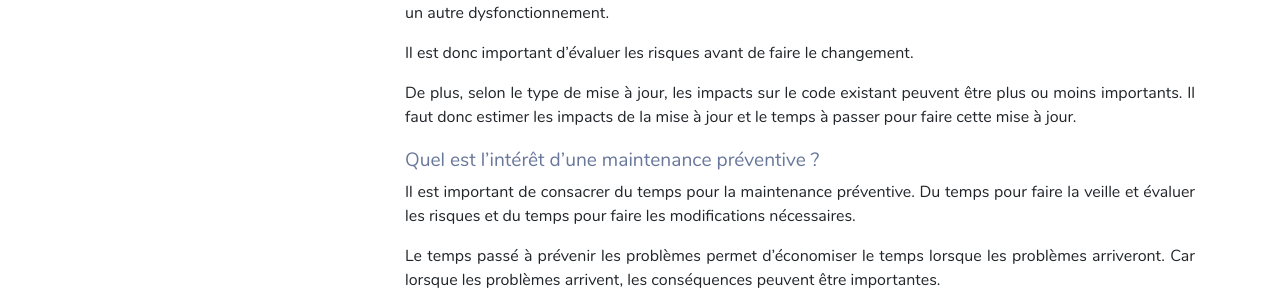
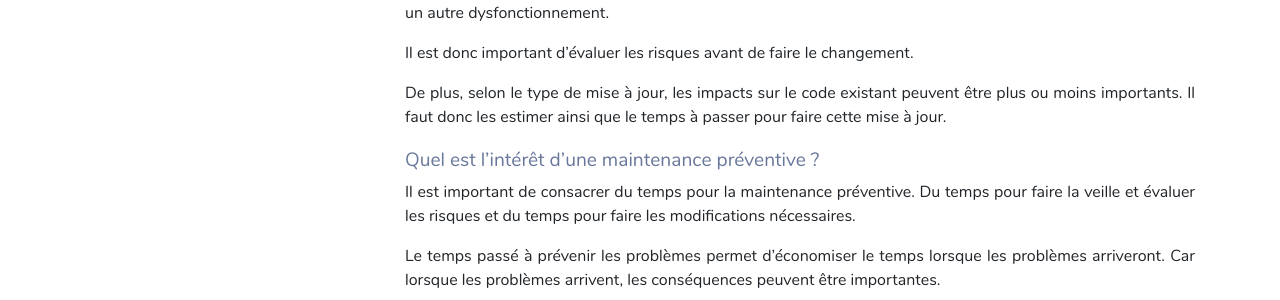
Before and after one commit to DEVmachine-fr/website, a Jekyll site: the page built from _posts/2023-03-28-maintenance-preventive-corrective.md, in a window 1280 px wide and 900 px high, scrolled down 1646 px. Shown: the part 178-478 px from the top of the window. Built offline with Jekyll 4.4.1, drawn with Linux system fonts in a browser that asks for light colours; nearby versions of some CDN libraries; some web fonts are replaced.

Commit message:
Update _posts/2023-03-28-maintenance-preventive-corrective.md
Co-authored-by: Olivier Boudet <olivier.boudet@devmachine.fr>

```diff
--- a/_posts/2023-03-28-maintenance-preventive-corrective.md
+++ b/_posts/2023-03-28-maintenance-preventive-corrective.md
@@ -69,7 +69,7 @@ En effet, une mise à jour de composant peut corriger un problème mais peut ég
 Il est donc important d'évaluer les risques avant de faire le changement.
 
 De plus, selon le type de mise à jour, les impacts sur le code existant peuvent être plus ou moins importants.
-Il faut donc estimer les impacts de la mise à jour et le temps à passer pour faire cette mise à jour.
+Il faut donc les estimer ainsi que le temps à passer pour faire cette mise à jour.
 
 ### Quel est l'intérêt d'une maintenance préventive ?
 
```
